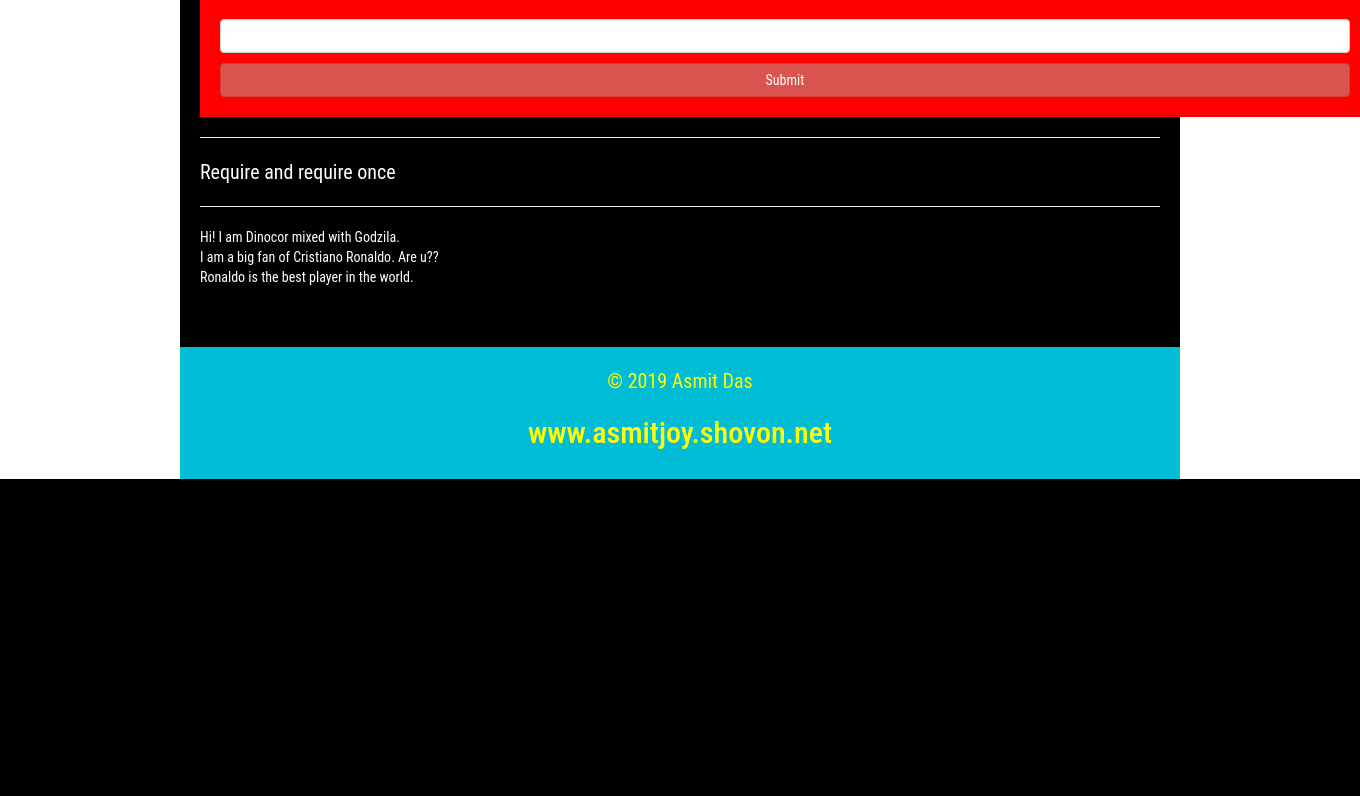
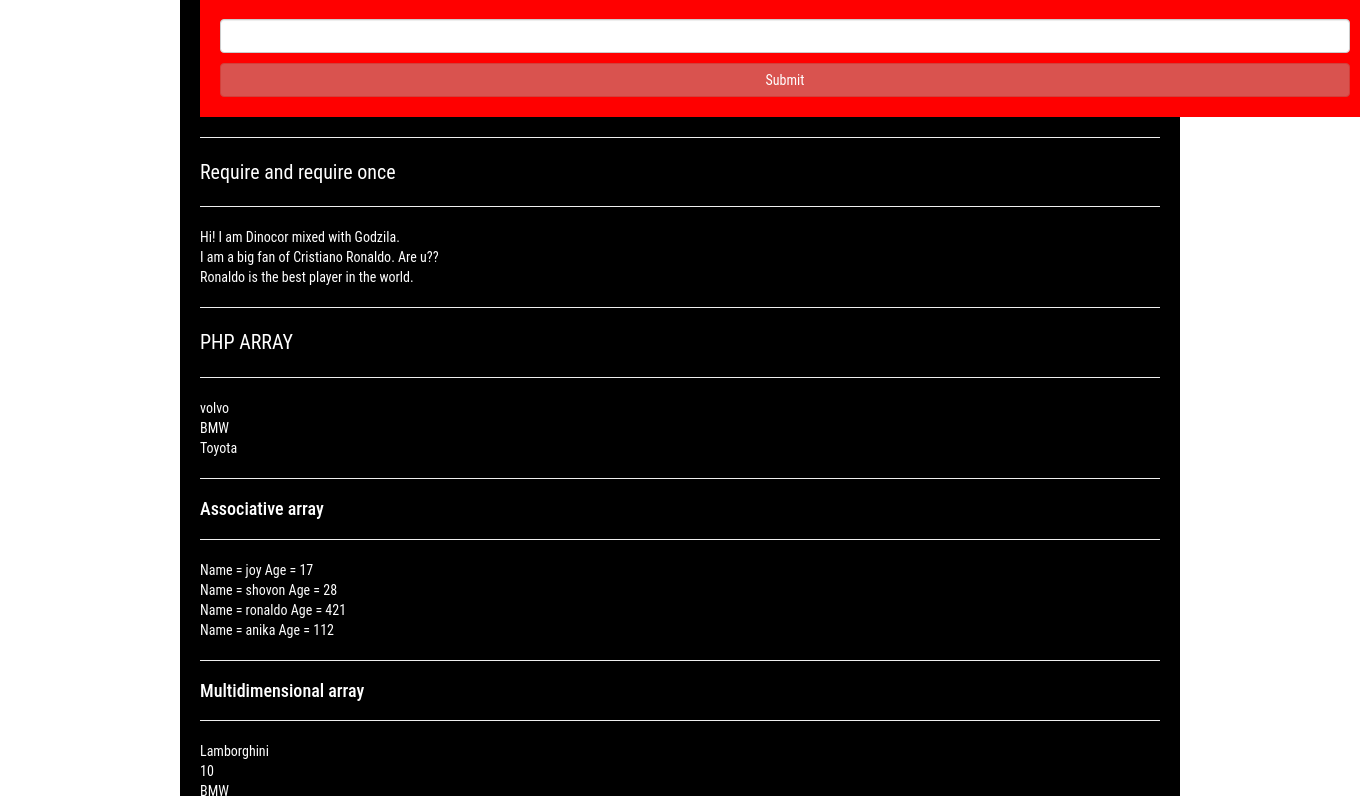
Before and after one commit to AsmitJoy/PHP-Practice, a PHP site: page / in a window 1360 px wide. Shown: the part 5704-6500 px from the top of the page. Before the commit the page ends 6183 px from the top, so only its background shows below. Run offline with PHP 8.4, Linux system fonts and the light colour scheme.

Commit message:
Associative and Multidimensional Array

```diff
--- a/index.php
+++ b/index.php
@@ -671,12 +671,60 @@
                 ?>
 
 
+        <!--Array Series-->
+        <hr><p>PHP ARRAY</p><hr>
+
+            <!--pratice-->
+                <?php
+                    $car = array("volvo","BMW","Toyota");
+                    $length = count($car);
+                    for ($i=0; $i < $length; $i++) {
+                            echo $car[$i]."<br>";
+                    }
+                ?>
+            <!--associative array-->
+                <hr><h4>Associative array</h4><hr>
+                <?php
+                    $age = array(
+                        "joy"     => 17,
+                        "shovon"  => 28,
+                        "ronaldo" => 421,
+                        "anika"   => 112
+                    );
+                    foreach($age as $key => $value){
+                        echo "Name = " .$key." Age = ".$value."<br>";
+                    }
+                ?>
+            <!--multidimensional array-->
+            <hr><h4>Multidimensional array</h4><hr>
+                <?php
+                    $car = array(
+                        array("Volvo","100","10"),
+                        array("BMW","400","40"),
+                        array("toyota","500","50"),
+                        array("Lamborghini","900","90")
+                    );
+                    echo $car [3] [0]."<br>" ;
+                    echo $car [0] [2]."<br>"  ;
+                    echo $car [1] [0]."<br>"  ;
+                    echo $car [2] [1]."<br>"  ;
+
+
+                ?>
 
 
 
 
 
-         </div><!--Maincode Close-->
+
+
+
+
+
+
+
+
+        </div><!--Maincode Close-->
 
         <!--Footer-->
         <?php require'footer.php'?>
```
